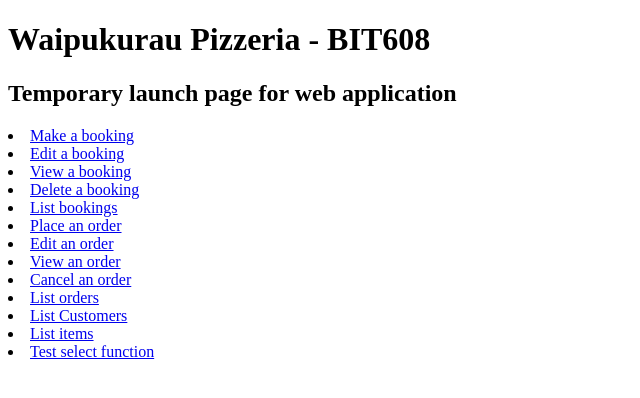
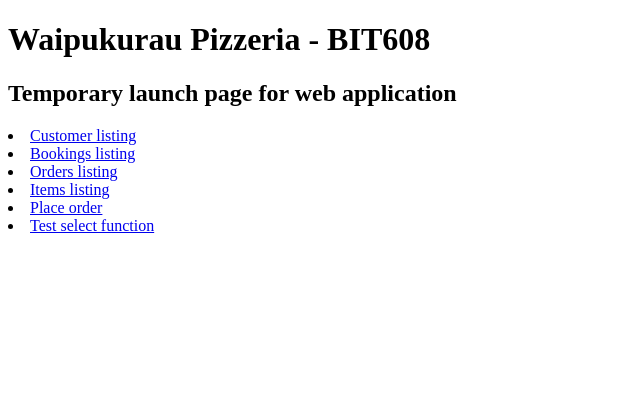
Before and after one commit to ge-krebs/Waipukurau-Pizzeria-, a PHP site: page /bit608/ in a window 1280 px wide. Shown: the top 398 px of the page, without its empty margins (0-640 px from the left). Run offline with PHP 8.4, Linux system fonts and the light colour scheme.

```diff
--- a/index.php
+++ b/index.php
@@ -11,18 +11,12 @@
     <h1>Waipukurau Pizzeria - BIT608</h1>
     <h2>Temporary launch page for web application</h2>
 
-    <li><a href="makebooking.php">Make a booking </a></li>
-    <li><a href="editbooking.php">Edit a booking</a></li>
-    <li><a href="viewbooking.php">View a booking</a></li>
-    <li><a href="deletebooking.php">Delete a booking</a></li>
-    <li><a href="listbookings.php">List bookings</a></li>
-    <li><a href="placeorder.php">Place an order</a></li>
-    <li><a href="editorder.php">Edit an  order</a></li>
-    <li><a href="vieworder.php">View an order</a></li>
-    <li><a href="deleteorder.php">Cancel an order</a></li>
-    <li><a href="listorders.php">List orders</a></li>
-    <li><a href="listcustomers.php">List Customers</a></li>
-    <li><a href="listitems.php">List items</a></li>
+    <li><a href="listcustomers.php">Customer listing </a></li>
+    <li><a href="listbookings.php">Bookings listing</a></li>
+    <li><a href="listorders.php">Orders listing</a></li>
+    <li><a href="list items.php">Items listing</a></li>
+    <li><a href="placeorder.php">Place order</a></li>
+
     <li><a href="testfile.php">Test select function</a></li>
 
 
```
Also changed, not shown: addcustomer.php (+38 -11 lines), listcustomers.php (+4 -4 lines), listitems.php (+6 -4 lines).
